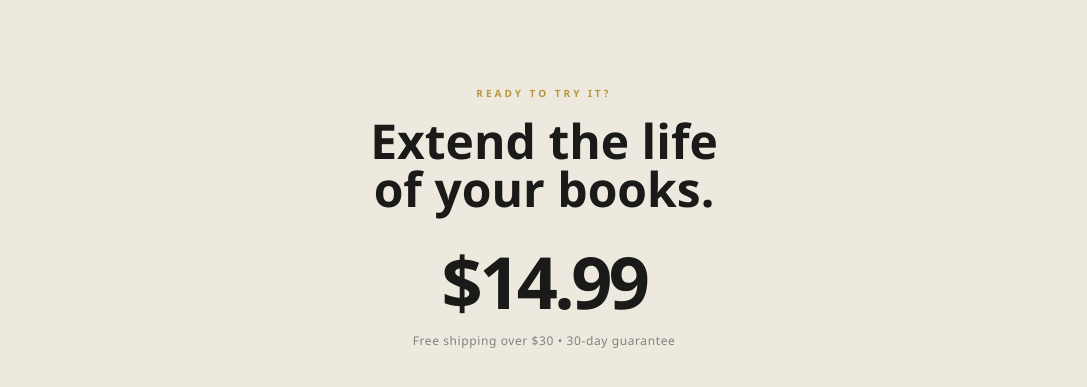
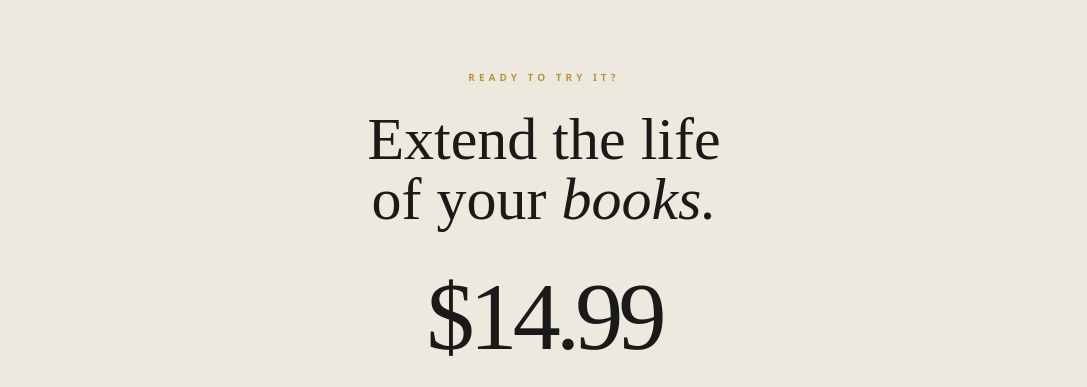
Before and after one commit to cihantuna4141-oss/Novaerase, a Next.js app: page / in a window 1280 px wide. Shown: the part 3161-3548 px from the top of the page, without its empty margins (96-1183 px from the left). Built offline with nearby package versions, Linux system fonts and the light colour scheme; no server answers.

Commit message:
Add animation to order CTA

```diff
--- a/src/components/OrderCTA.tsx
+++ b/src/components/OrderCTA.tsx
@@ -1,36 +1,142 @@
-import { ShieldCheck, Truck, RotateCcw } from 'lucide-react'
+"use client";
+
+import { motion, Variants } from "framer-motion";
+import { ShieldCheck, Truck, RotateCcw } from "lucide-react";
+import React from "react";
 
 const OrderCTA = () => {
+  // Logic to scroll up by 2 pages
+  const handleScrollUp = () => {
+    window.scrollBy({
+      top: -(window.innerHeight * 3.5),
+      behavior: "smooth",
+    });
+  };
+
+  // 1. Explicitly typing as Variants fixes the "ease" error
+  const containerVariants: Variants = {
+    hidden: { opacity: 0 },
+    visible: {
+      opacity: 1,
+      transition: {
+        staggerChildren: 0.2,
+        delayChildren: 0.3,
+      },
+    },
+  };
+
+  const itemVariants: Variants = {
+    hidden: { opacity: 0, y: 30 },
+    visible: {
+      opacity: 1,
+      y: 0,
+      transition: {
+        duration: 0.8,
+        ease: [0.16, 1, 0.3, 1] // TypeScript now accepts this
+      },
+    },
+  };
+
+  const badgeVariants: Variants = {
+    hidden: { opacity: 0, scale: 0.9 },
+    visible: {
+      opacity: 1,
+      scale: 1,
+      transition: { duration: 0.5 },
+    },
+  };
+
   return (
-    <section id="order" className="bg-cream-dark py-28 px-6 text-center border-t border-ink/10">
-      <div className="max-w-xl mx-auto">
-        <p className="text-[10px] tracking-[0.3em] text-gold uppercase mb-4 font-bold">Ready to Try It?</p>
-        <h2 className="text-4xl md:text-5xl font-bold text-ink">Extend the life <br/> of your books.</h2>
-        <p className="mt-8 text-5xl md:text-7xl font-extrabold text-ink tracking-tighter">$14.99</p>
-        <p className="mt-4 text-xs text-ink/50 tracking-wider">Free shipping over $30 • 30-day guarantee</p>
+    <motion.section
+      id="order"
+      initial="hidden"
+      whileInView="visible"
+      viewport={{ once: true, margin: "-100px" }}
+      variants={containerVariants}
+      className="bg-[#EDE9DF] py-24 px-6 text-center border-t border-ink/10 overflow-hidden"
+    >
+      <div className="max-w-2xl mx-auto">
+        <motion.p
+          variants={itemVariants}
+          className="text-[10px] tracking-[0.4em] text-gold uppercase mb-6 font-black"
+        >
+          Ready to Try It?
+        </motion.p>
 
-        <button className="mt-10 px-16 py-5 rounded-full bg-ink text-cream font-bold text-sm tracking-widest uppercase shadow-xl hover:bg-gold hover:-translate-y-1 transition-all duration-300">
-          Buy Now
-        </button>
+        <motion.h2
+          variants={itemVariants}
+          className="font-serif text-4xl md:text-6xl text-ink leading-tight"
+        >
+          Extend the life <br /> of your <span className="italic">books.</span>
+        </motion.h2>
 
-        <div className="mt-12 flex justify-center gap-8 flex-wrap opacity-60">
-          <Badge icon={<ShieldCheck size={16}/>} text="Secure Checkout" />
-          <Badge icon={<Truck size={16}/>} text="Fast Shipping" />
-          <Badge icon={<RotateCcw size={16}/>} text="30-Day Returns" />
-        </div>
+        <motion.div variants={itemVariants} className="mt-10 relative inline-block">
+          <p className="text-6xl md:text-8xl font-serif text-ink tracking-tighter">
+            $14.99
+          </p>
+          <div className="absolute -inset-4 bg-gold/5 blur-3xl -z-10 rounded-full" />
+        </motion.div>
+
+        <motion.p
+          variants={itemVariants}
+          className="mt-6 text-[11px] font-semibold text-ink/40 uppercase tracking-[0.2em]"
+        >
+          Free shipping on orders over $30 • 30-day satisfaction guarantee
+        </motion.p>
+
+        <motion.div
+          variants={itemVariants}
+          whileHover={{ scale: 1.02 }}
+          whileTap={{ scale: 0.98 }}
+          className="mt-12"
+        >
+          {/* Added handleScrollUp logic here */}
+          <button
+            onClick={handleScrollUp}
+            className="px-14 py-4 rounded-full bg-ink text-cream font-black text-[11px] tracking-[0.3em] uppercase shadow-2xl shadow-gold/20 hover:bg-gold transition-colors duration-500 group flex items-center gap-4 mx-auto cursor-pointer"
+          >
+            Buy Now
+            <motion.span
+              animate={{ x: [0, 5, 0] }}
+              transition={{ repeat: Infinity, duration: 1.5 }}
+            >
+              →
+            </motion.span>
+          </button>
+        </motion.div>
+
+        <motion.div
+          variants={containerVariants}
+          className="mt-20 flex justify-center gap-x-10 gap-y-4 flex-wrap opacity-50"
+        >
+          <Badge icon={<ShieldCheck size={18} strokeWidth={1.5} />} text="Secure Checkout" variants={badgeVariants} />
+          <Badge icon={<Truck size={18} strokeWidth={1.5} />} text="Fast Shipping" variants={badgeVariants} />
+          <Badge icon={<RotateCcw size={18} strokeWidth={1.5} />} text="30-Day Returns" variants={badgeVariants} />
+        </motion.div>
       </div>
-    </section>
-  )
-}
+    </motion.section>
+  );
+};
 
-const Badge = ({ icon, text }: { icon: React.ReactNode, text: string }) => {
+// Properly type the Badge component props
+const Badge = ({
+  icon,
+  text,
+  variants
+}: {
+  icon: React.ReactNode;
+  text: string;
+  variants: Variants;
+}) => {
   return (
-    <div className="flex items-center gap-2 text-[10px] font-bold text-ink uppercase tracking-wider">
+    <motion.div
+      variants={variants}
+      className="flex items-center gap-3 text-[10px] font-bold text-ink uppercase tracking-widest"
+    >
       <span className="text-gold">{icon}</span>
       {text}
-    </div>
-  )
-}
-
+    </motion.div>
+  );
+};
 
 export default OrderCTA;
--- a/src/components/Specs.tsx
+++ b/src/components/Specs.tsx
@@ -13,22 +13,22 @@ const specification = [
   {
     icon: "✦",
     title: "Does Not Damage Paper",
-    desc: "Formulated solution that lifts ink without tearing fibres.",
+    desc: "Specially formulated solution that lifts ink without tearing fibres.",
   },
   {
     icon: "⚡",
     title: "Dries Quickly",
-    desc: "Evaporates in seconds, leaving pages dry and ready.",
+    desc: "Evaporates in seconds, leaving pages dry and ready to use again.",
   },
   {
     icon: "◈",
     title: "Non-Abrasive Tip",
-    desc: "Soft precision applicator gentle on delicate paper.",
+    desc: "Soft precision applicator — gentle on delicate or coated paper.",
   },
   {
     icon: "✓",
-    title: "Safe for Most Paper",
-    desc: "Tested on notebooks, textbooks, and planners.",
+    title: "Safe for Most Paper Types",
+    desc: "Tested on notebooks, textbooks, planners and more.",
   },
   {
     icon: "◇",
```
